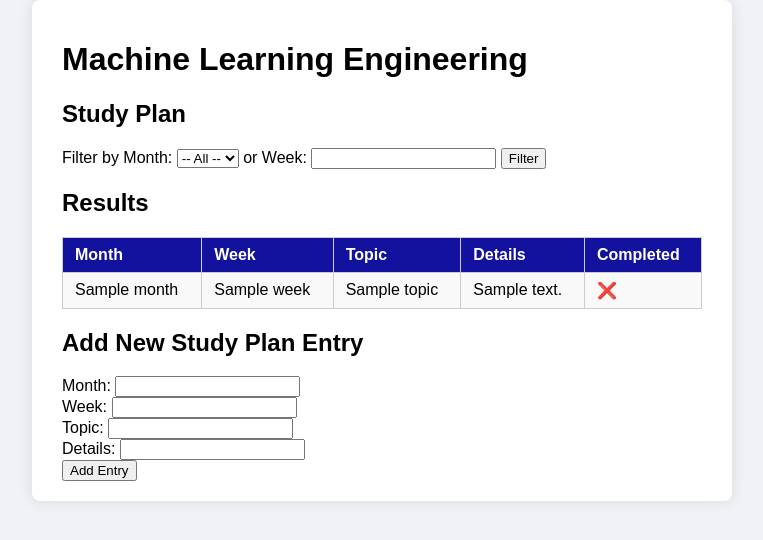
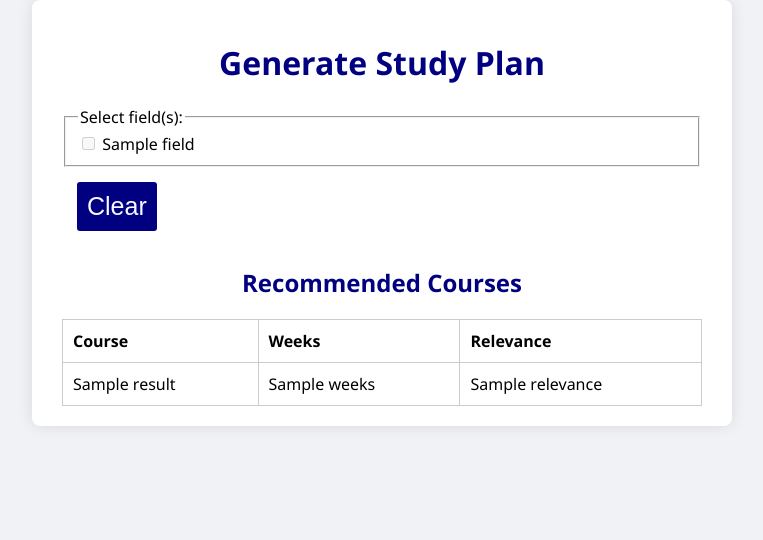
Before and after one commit to kvalge/study-plan, a Flask app: template templates/index.html in a window 1280 px wide. Shown: the top 540 px of the page, without its empty margins (258-1021 px from the left). Run offline with Flask 3, Linux system fonts and the light colour scheme; the template is opened without the code that fills it: most values are stand-ins (such as "Sample title", 1, 10 or a date in 2020).

Commit message:
Revised idea and code.

```diff
--- a/app.py
+++ b/app.py
@@ -1,33 +1,54 @@
-from flask import Flask, render_template, request
-import sqlite3
+from flask import Flask, render_template, request, redirect, url_for, session
+from db.config import get_connection
+
 app = Flask(__name__)
+app.secret_key = 'your-secret-key'  # vajalik sessioni kasutamiseks
 
-def get_db_connection():
-    conn = sqlite3.connect('studyplan.db')
-    conn.row_factory = sqlite3.Row  # lubab kasutada dict-stiilis viitamist
-    return conn
 
-@app.route('/', methods=['GET'])
+@app.route('/', methods=['GET', 'POST'])
 def index():
-    month = request.args.get('month')
-    week = request.args.get('week')
+    conn = get_connection()
+    c = conn.cursor()
 
-    query = 'SELECT * FROM study_plan WHERE 1=1'
-    params = []
+    c.execute("SELECT id, title FROM field")
+    fields = c.fetchall()
 
-    if month:
-        query += ' AND month = ?'
-        params.append(month)
+    results = []
 
-    if week:
-        query += ' AND week = ?'
-        params.append(int(week))
+    if request.method == 'POST':
+        selected_field_ids = request.form.getlist('fields')
 
-    conn = get_db_connection()
-    rows = conn.execute(query, params).fetchall()
+        if selected_field_ids:
+            session['selected_field_ids'] = selected_field_ids  # salvesta sessiooni
+            return redirect(url_for('index'))  # PRG – redirect GET-ile
+
+    selected_field_ids = session.get('selected_field_ids')
+
+    if selected_field_ids:
+        placeholders = ','.join('?' for _ in selected_field_ids)
+
+        query = f'''
+            SELECT course.title,
+                   MAX(field_course.weeks) as max_weeks,
+                   MAX(field_course.relevance) as max_relevance
+            FROM field_course
+            JOIN course ON course.id = field_course.course_id
+            WHERE field_course.field_id IN ({placeholders})
+            GROUP BY course.title
+            ORDER BY max_relevance DESC
+        '''
+        c.execute(query, selected_field_ids)
+        results = c.fetchall()
+
     conn.close()
+    return render_template('index.html', fields=fields, results=results)
 
-    return render_template('index.html', results=rows)
+
+@app.route('/clear', methods=['POST'])
+def clear():
+    session.pop('selected_field_ids', None)
+    return redirect(url_for('index'))
+
 
 if __name__ == '__main__':
     app.run(debug=True)
--- a/static/style.css
+++ b/static/style.css
@@ -1,6 +1,6 @@
 html, body {
     margin: 0;
-    font-family: Arial, sans-serif;
+    font-family: 'Segoe UI', sans-serif;
 }
 
 body {
@@ -20,23 +20,32 @@ body {
     box-sizing: border-box;
 }
 
+button {
+    font-size: 25px;
+    color: ghostwhite;
+    background-color: navy;
+    margin: 15px;
+    padding: 10px;
+    border: navy;
+    border-radius: 3px;
+}
+
 table {
     width: 100%;
     border-collapse: collapse;
-    margin-top: 15px;
+    margin-top: 20px;
+}
+
+table, th, td {
+    border: 1px solid #ccc;
 }
 
 th, td {
-    border: 1px solid #ccc;
-    padding: 8px 12px;
+    padding: 10px;
     text-align: left;
 }
 
-th {
-    background-color: #12129e;
-    color: white;
+h1, h2{
+    text-align: center;
+    color: navy;
 }
-
-tr:nth-child(even) {
-    background-color: #f9f9f9;
-}
--- a/templates/index.html
+++ b/templates/index.html
@@ -5,72 +5,51 @@
         <title>Study Plan</title>
         <link rel="stylesheet" href="{{ url_for('static', filename='style.css') }}">
     </head>
-
     <body>
         <div class="container">
-            <h1>Machine Learning Engineering</h1>
-            <h2>Study Plan</h2>
+            <h1>Generate Study Plan</h1>
 
-            <form method="GET" action="/">
-                <label for="month">Filter by Month:</label>
-                <select name="month" id="month">
-                    <option value="">-- All --</option>
-                    <option value="January">June</option>
-                    <option value="February">June</option>
-                    <option value="March">June</option>
-                    <option value="April">June</option>
-                    <option value="May">June</option>
-                    <option value="June">June</option>
-                    <option value="July">June</option>
-                    <option value="August">June</option>
-                    <option value="September">June</option>
-                    <option value="October">June</option>
-                    <option value="November">June</option>
-                    <option value="December">July</option>
-                </select>
+            <form method="POST"
+                  action="{% if results %}{{ url_for('clear') }}{% else %}{{ url_for('index') }}{% endif %}">
+                <fieldset>
+                    <legend>Select field(s):</legend>
+                    {% for id, title in fields %}
+                        <label>
+                            <input type="checkbox" name="fields" value="{{ id }}"
+                                   {% if results %}disabled{% endif %}>
+                            {{ title }}
+                        </label><br>
+                    {% endfor %}
+                </fieldset>
 
-                <label for="week">or Week:</label>
-                <input type="number" name="week" id="week" min="1">
-
-                <button type="submit">Filter</button>
+                <button type="submit">
+                    {% if results %}Clear{% else %}Generate Plan{% endif %}
+                </button>
             </form>
 
-            <h2>Results</h2>
+
+
+            {% if results %}
+                <h2>Recommended Courses</h2>
                 <table>
+                    <thead>
                         <tr>
-                    <th>Month</th>
-                    <th>Week</th>
-                    <th>Topic</th>
-                    <th>Details</th>
-                    <th>Completed</th>
+                            <th>Course</th>
+                            <th>Weeks</th>
+                            <th>Relevance</th>
                         </tr>
-                {% for row in results %}
+                    </thead>
+                    <tbody>
+                        {% for title, weeks, relevance in results %}
                             <tr>
-                        <td>{{ row['month'] }}</td>
-                        <td>{{ row['week'] }}</td>
-                        <td>{{ row['topic'] }}</td>
-                        <td>{{ row['details'] or '' }}</td>
-                        <td>{{ '✅' if row['is_completed'] else '❌' }}</td>
+                                <td>{{ title }}</td>
+                                <td>{{ weeks }}</td>
+                                <td>{{ relevance }}</td>
                             </tr>
                         {% endfor %}
+                    </tbody>
                 </table>
-
-            <h2>Add New Study Plan Entry</h2>
-            <form method="POST">
-                <label>Month:
-                    <input type="text" name="month" required>
-                </label><br>
-                <label>Week:
-                    <input type="number" name="week" required>
-                </label><br>
-                <label>Topic:
-                    <input type="text" name="topic" required>
-                </label><br>
-                <label>Details:
-                    <input type="text" name="details">
-                </label><br>
-                <button type="submit">Add Entry</button>
-            </form>
+            {% endif %}
         </div>
     </body>
 </html>
```
Also changed, not shown: db/config.py (added, +8 -0 lines), db/init_db.py (added, +42 -0 lines), db/insert_data.py (added, +165 -0 lines), init_db.py (deleted, +0 -24 lines), README.md. Lines whose indentation alone changed are shown as unchanged.
